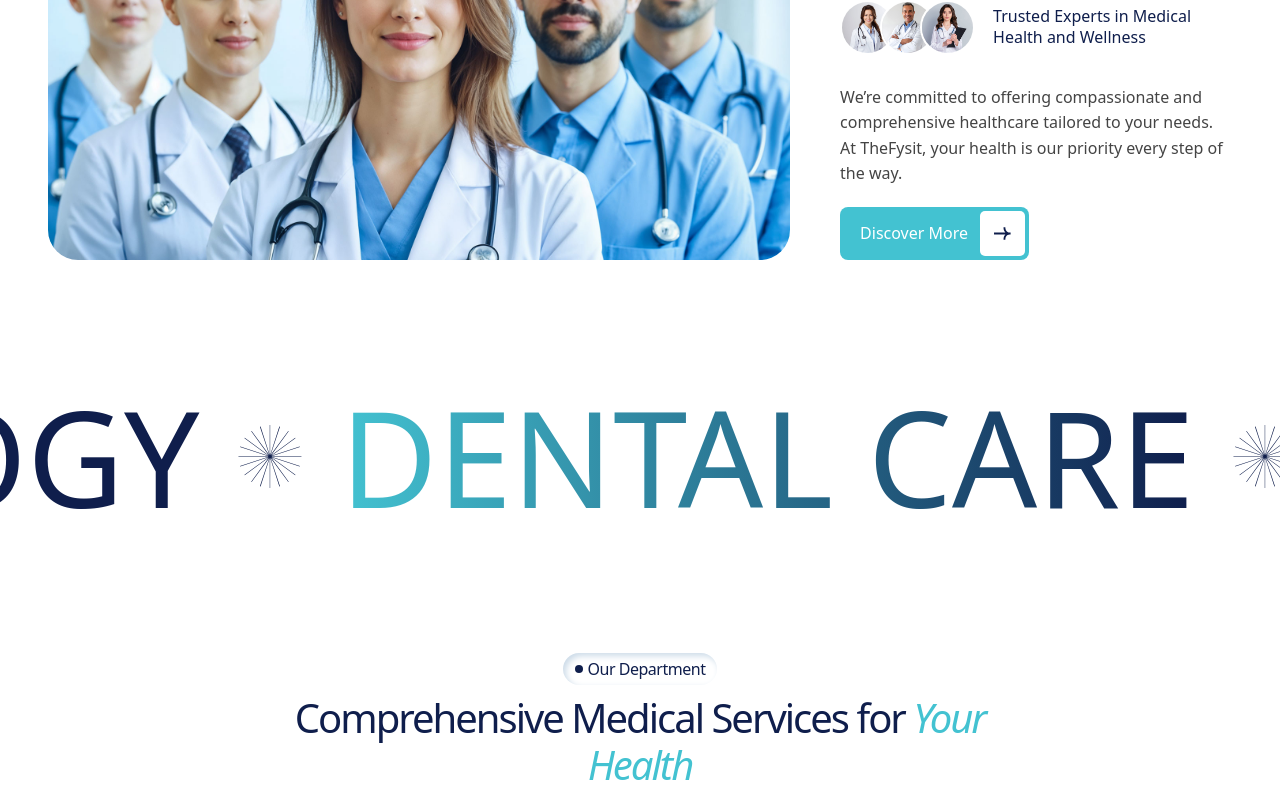
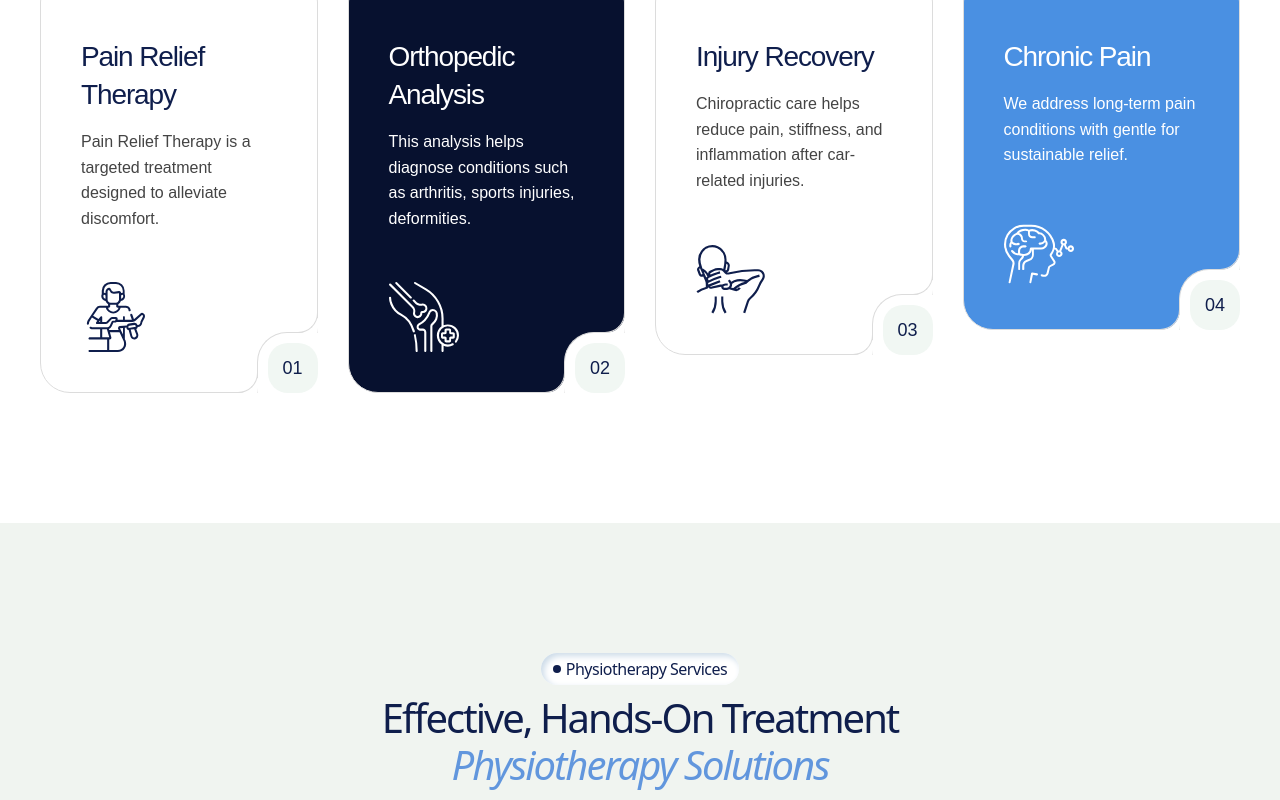
Before and after one commit to inbounderzweb/fysit, a Next.js app: page / in a window 1280 px wide. Shown: the part 2040-2840 px from the top of the page. Built offline with nearby package versions, Linux system fonts and the light colour scheme; no server answers; a web font is replaced by a local one.

Commit message:
new section

```diff
--- a/package.json
+++ b/package.json
@@ -27,6 +27,7 @@
     "react": "19.2.8",
     "react-dom": "19.2.8",
     "server-only": "^0.0.1",
+    "swiper": "^14.2.0",
     "zod": "^4.6.5"
   },
   "devDependencies": {
--- a/src/app/(public)/page.tsx
+++ b/src/app/(public)/page.tsx
@@ -45,10 +45,11 @@ export default function HomePage() {
       <script type="application/ld+json" dangerouslySetInnerHTML={{ __html: JSON.stringify(jsonLd) }} />
 
       <Hero />
-      <PhysioHighlights />
+      {/* <PhysioHighlights /> */}
       <About />
       <MarqueeBand words={MARQUEE_PRIMARY} />
-      <Services />
+      <PhysioHighlights />
+      {/* <Services /> */}
       <PhysioServices />
       <DarkBanner />
       <DepartmentStrip />
```
Also changed, not shown: public/icons/case-studies-heading.webp (added), 1 other file (tests, documents, lock files or other folders).
